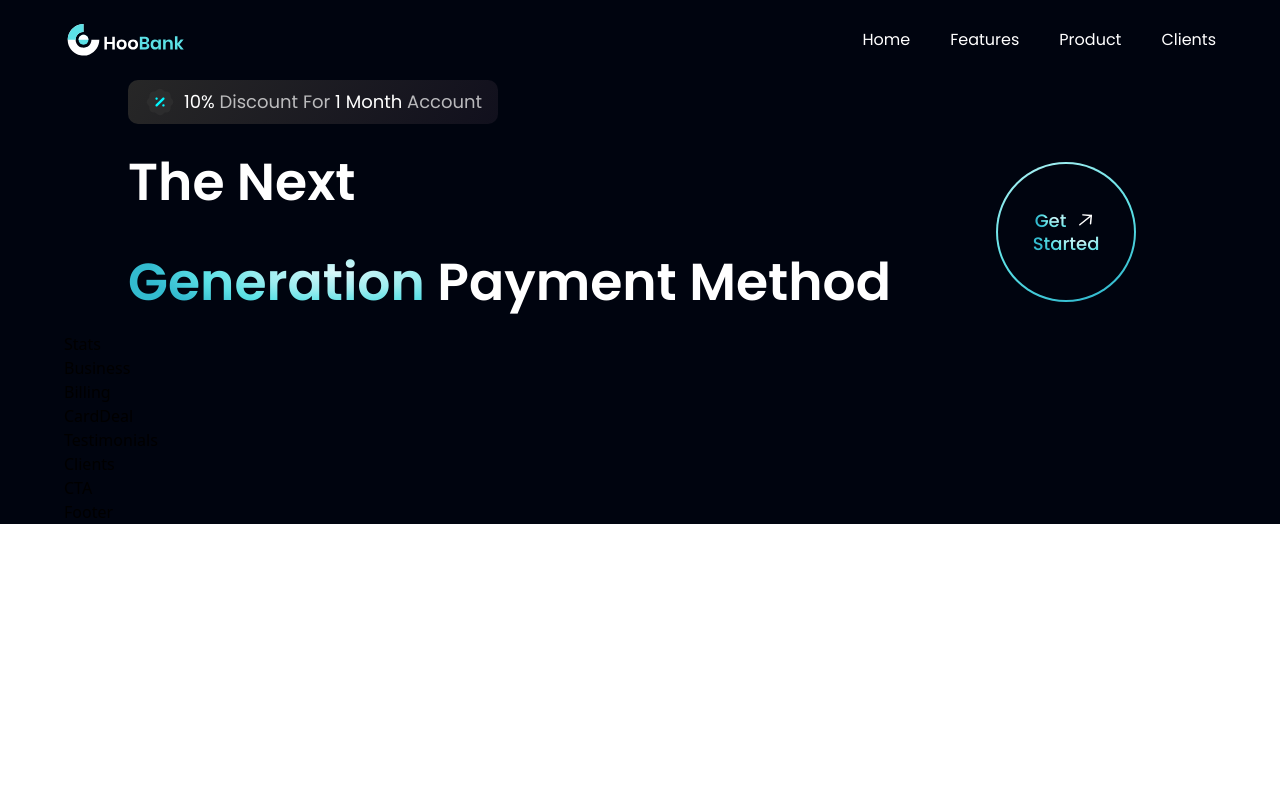
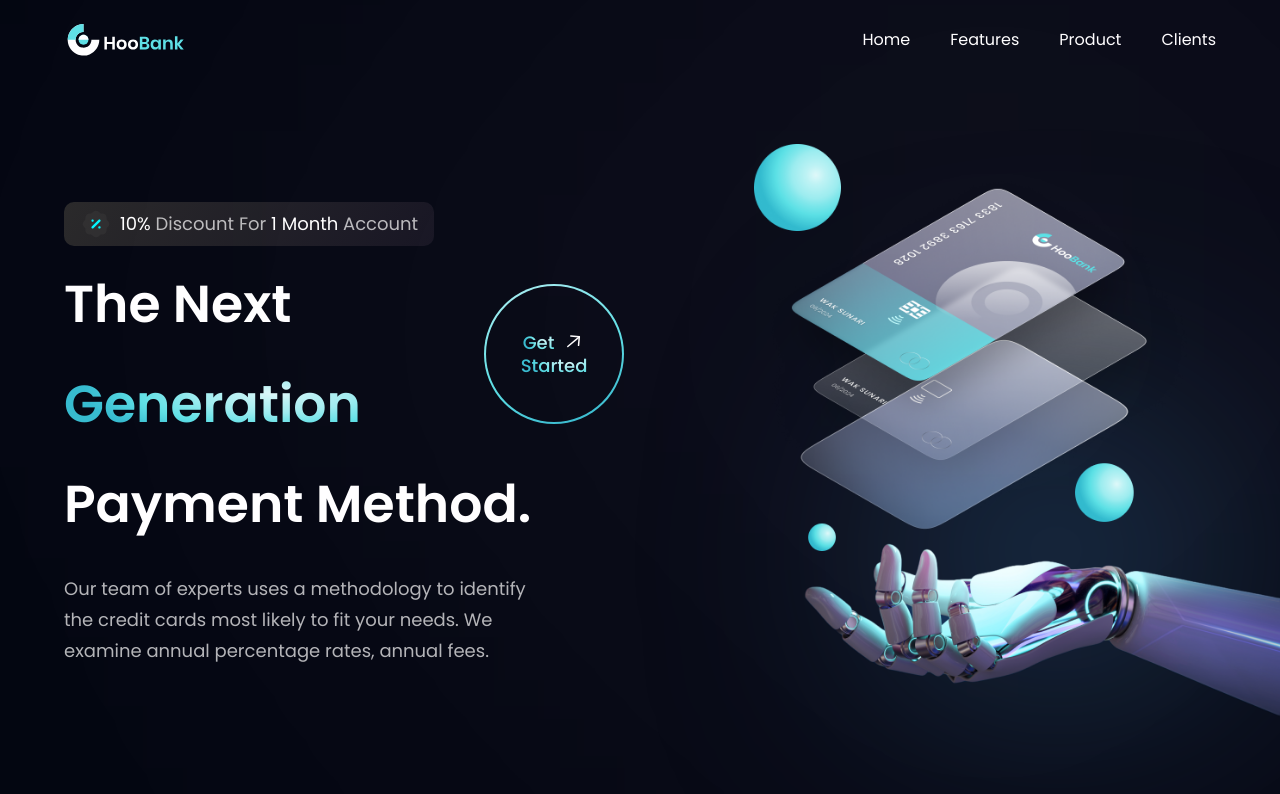
Before and after one commit to gedeon809/modern-UI-UX-website-React-Tailwind, a React (Vite) app: page / in a window 1280 px wide. Shown: the top 794 px of the page. Built offline with nearby package versions, Linux system fonts and the light colour scheme.

Commit message:
building Hero component

```diff
--- a/src/components/Hero.jsx
+++ b/src/components/Hero.jsx
@@ -1,10 +1,10 @@
 import React from 'react';
-import { discount } from '../assets';
+import { discount, robot } from '../assets';
 import styles from '../style';
 import GetStarted from './GetStarted';
 
 const Hero = () => (
-  <section id="home" className={`flex md:flex-row flex-col ${styles.paddingX}`}>
+  <section id="home" className={`flex md:flex-row flex-col ${styles.paddingY}`}>
     <div
       className={`flex-1 ${styles.flexStart} flex-col xl:px-0 sm:px-16 px-6`}
     >
@@ -18,12 +18,33 @@
       <div className="flex flex-row justify-between items-center w-full ">
         <h1 className="flex-1 font-poppins font-semibold ss:text-[72pxx] text-[52px] text-white ss:leading-[100px] leading-[75px]">
           The Next <br className="sm:block hidden" />{' '}
-          <span className="text-gradient">Generation</span> Payment Method
+          <span className="text-gradient">Generation</span>{' '}
         </h1>
         <div className="ss:flex hidden md:mr-4 mr-0">
           <GetStarted />
         </div>
       </div>
+      <h1 className=" font-poppins font-semibold ss:text-[68pxx] text-[52px] text-white ss:leading-[100px] leading-[75px] w-full">
+        Payment Method.
+      </h1>
+      <p className={`${styles.paragraph} max-w-[470px] mt-5`}>
+        Our team of experts uses a methodology to identify the credit cards most
+        likely to fit your needs. We examine annual percentage rates, annual
+        fees.
+      </p>
+    </div>
+    <div className={`flex-1 flex ${styles.flexCenter} md:my-0 my-10 relative`}>
+      <img
+        src={robot}
+        alt="billing"
+        className="w-[100%] h-[100%] relative z-[5]"
+      />
+      <div className="absolute z-[0] w-[40%] h-[35%] top-0 pink__gradient" />
+      <div className="absolute z-[1] w-[80%] h-[80%] rounded-full bottom-40 white__gradient" />
+      <div className="absolute z-[0] w-[50%] h-[50%] bottom-20 right-20 blue__gradient" />
+    </div>
+    <div className={`ss:hidden ${styles.flexCenter}`}>
+      <GetStarted />
     </div>
   </section>
 );
```
